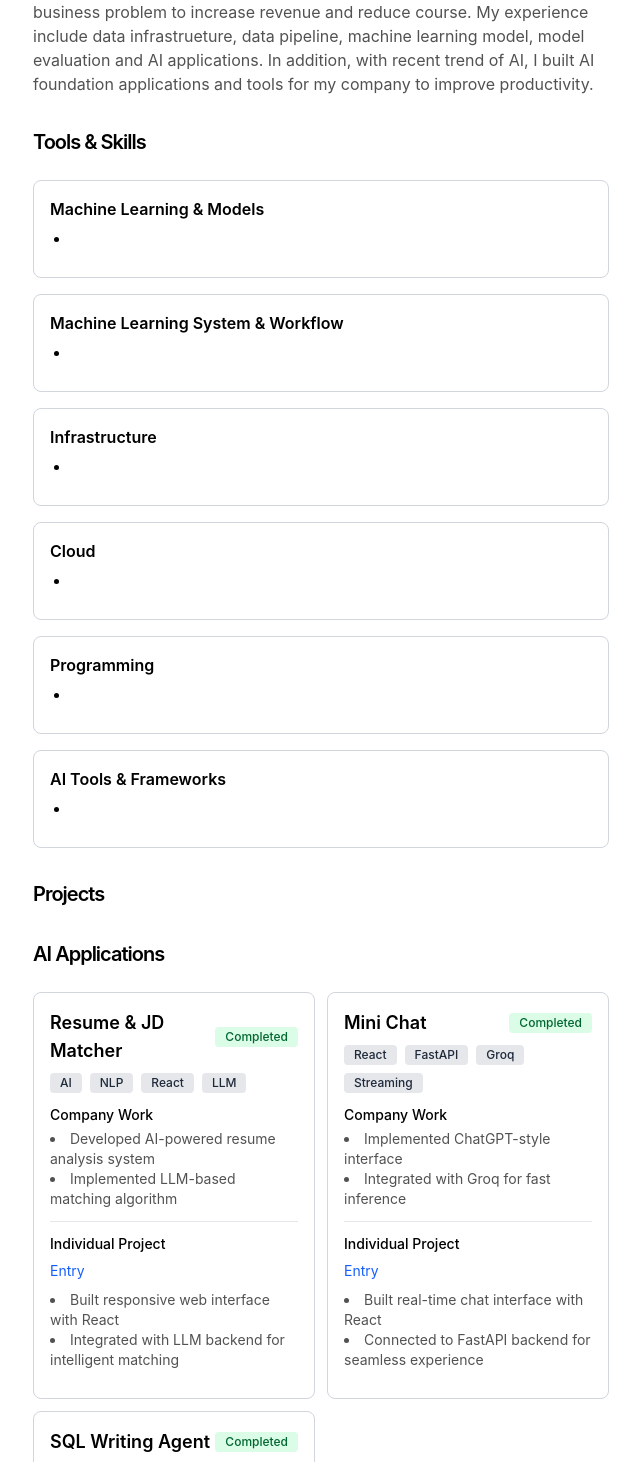
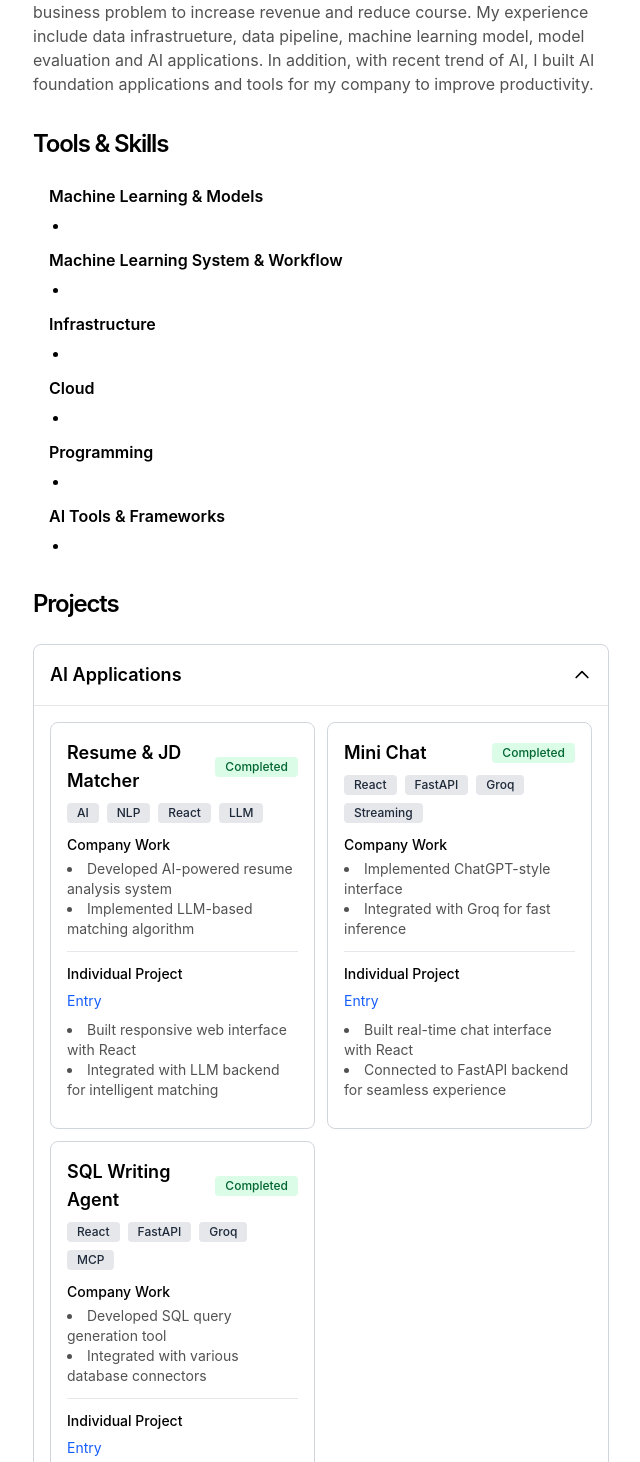
Before and after one commit to CharlotteYW/my-portfolio, a Next.js app: page / in a window 1280 px wide. Shown: the part 168-1630 px from the top of the page, without its empty margins (319-959 px from the left). Built offline with nearby package versions, Linux system fonts and the light colour scheme.

Commit message:
AI update 2026-06-20 12:03

```diff
--- /dev/null
+++ b/app/components/collapsible.tsx
@@ -0,0 +1,41 @@
+'use client'
+
+import { useState } from 'react'
+
+interface CollapsibleProps {
+  title: string
+  children: React.ReactNode
+}
+
+export function Collapsible({ title, children }: CollapsibleProps) {
+  const [isExpanded, setIsExpanded] = useState(true)
+
+  const toggle = () => {
+    setIsExpanded(!isExpanded)
+  }
+
+  return (
+    <div className="border border-gray-300 dark:border-gray-700 rounded-lg mb-4 overflow-hidden">
+      <button
+        className="w-full flex justify-between items-center p-4 text-left hover:bg-gray-50 dark:hover:bg-gray-800 transition-colors"
+        onClick={toggle}
+        aria-expanded={isExpanded}
+      >
+        <h3 className="font-semibold text-lg">{title}</h3>
+        <svg
+          className={`w-5 h-5 transform transition-transform ${isExpanded ? 'rotate-180' : ''}`}
+          fill="none"
+          stroke="currentColor"
+          viewBox="0 0 24 24"
+        >
+          <path strokeLinecap="round" strokeLinejoin="round" strokeWidth={2} d="M19 9l-7 7-7-7" />
+        </svg>
+      </button>
+      {isExpanded && (
+        <div className="p-4 border-t border-gray-200 dark:border-gray-700">
+          {children}
+        </div>
+      )}
+    </div>
+  )
+}
--- a/app/page.tsx
+++ b/app/page.tsx
@@ -3,6 +3,7 @@ import { ProjectCard } from 'app/components/project-card'
 import { LearningItem } from 'app/components/learning-item'
 import { InterviewResource } from 'app/components/interview-resource'
 import { ToolsAndSkills } from 'app/components/tools-and-skills'
+import { Collapsible } from 'app/components/collapsible'
 
 export default function Page() {
   return (
@@ -18,68 +19,43 @@ export default function Page() {
         </p>
 
       <div className="my-8">
-        <h2 className="font-semibold text-xl mb-6 tracking-tighter">Tools & Skills</h2>
+        <h2 className="font-semibold text-2xl mb-6 tracking-tighter">Tools & Skills</h2>
 
-        <ToolsAndSkills
-          title="Machine Learning & Models"
-          content={
-            <ul className="list-disc pl-5 space-y-1 mb-3 text-sm">
+        <h3 className="font-semibold text-base mb-2 ml-4">Machine Learning & Models</h3>
+        <ul className="list-disc pl-5 space-y-1 mb-3 text-sm ml-4">
           <li></li>
         </ul>
-          }
-        />
 
-        <ToolsAndSkills
-          title="Machine Learning System & Workflow"
-          content={
-            <ul className="list-disc pl-5 space-y-1 mb-3 text-sm">
+        <h3 className="font-semibold text-base mb-2 ml-4">Machine Learning System & Workflow</h3>
+        <ul className="list-disc pl-5 space-y-1 mb-3 text-sm ml-4">
           <li></li>
         </ul>
-          }
-        />
 
-        <ToolsAndSkills
-          title="Infrastructure"
-          content={
-            <ul className="list-disc pl-5 space-y-1 mb-3 text-sm">
+        <h3 className="font-semibold text-base mb-2 ml-4">Infrastructure</h3>
+        <ul className="list-disc pl-5 space-y-1 mb-3 text-sm ml-4">
           <li></li>
         </ul>
-          }
-        />
 
-        <ToolsAndSkills
-          title="Cloud"
-          content={
-            <ul className="list-disc pl-5 space-y-1 mb-3 text-sm">
+        <h3 className="font-semibold text-base mb-2 ml-4">Cloud</h3>
+        <ul className="list-disc pl-5 space-y-1 mb-3 text-sm ml-4">
           <li></li>
         </ul>
-          }
-        />
 
-        <ToolsAndSkills
-          title="Programming"
-          content={
-            <ul className="list-disc pl-5 space-y-1 mb-3 text-sm">
+        <h3 className="font-semibold text-base mb-2 ml-4">Programming</h3>
+        <ul className="list-disc pl-5 space-y-1 mb-3 text-sm ml-4">
           <li></li>
         </ul>
-          }
-        />
 
-        <ToolsAndSkills
-          title="AI Tools & Frameworks"
-          content={
-            <ul className="list-disc pl-5 space-y-1 mb-3 text-sm">
+        <h3 className="font-semibold text-base mb-2 ml-4">AI Tools & Frameworks</h3>
+        <ul className="list-disc pl-5 space-y-1 mb-3 text-sm ml-4">
           <li></li>
         </ul>
-          }
-        />
       </div>
 
       <div className="my-8">
-        <h2 className="font-semibold text-xl mb-6 tracking-tighter">Projects</h2>
+        <h2 className="font-semibold text-2xl mb-6 tracking-tighter">Projects</h2>
 
-        <div className="my-8">
-          <h2 className="font-semibold text-xl mb-6 tracking-tighter">AI Applications</h2>
+        <Collapsible title="AI Applications">
           <div className="grid grid-cols-1 md:grid-cols-2 gap-3">
             <ProjectCard
               title="Resume & JD Matcher"
@@ -127,10 +103,9 @@ export default function Page() {
               individualProjectHref="https://sql-agent-dusky.vercel.app/"
             />
           </div>
-        </div>
+        </Collapsible>
 
-        <div className="my-8">
-          <h2 className="font-semibold text-xl mb-6 tracking-tighter">AI Foundation Model & Infrastructure</h2>
+        <Collapsible title="AI Foundation Model & Infrastructure">
           <div className="grid grid-cols-1 md:grid-cols-2 gap-3">
             <ProjectCard
               title="Model Training Pipeline"
@@ -163,10 +138,9 @@ export default function Page() {
               individualProjectHref="#"
             />
           </div>
-        </div>
+        </Collapsible>
 
-        <div className="my-8">
-          <h2 className="font-semibold text-xl mb-6 tracking-tighter">Traditional Machine Learning</h2>
+        <Collapsible title="Traditional Machine Learning">
           <div className="grid grid-cols-1 md:grid-cols-2 gap-3">
             <ProjectCard
               title="Customer Segmentation"
@@ -199,11 +173,13 @@ export default function Page() {
               individualProjectHref="#"
             />
           </div>
-        </div>
+        </Collapsible>
       </div>
 
       <div className="my-8">
-        <h2 className="font-semibold text-xl mb-6 tracking-tighter">Courses & Books</h2>
+        <h2 className="font-semibold text-2xl mb-6 tracking-tighter">Courses & Books</h2>
+
+        <Collapsible title="Courses">
           <div className="grid grid-cols-1 md:grid-cols-2 gap-4">
             <LearningItem
               title="Stanford CS336"
@@ -217,6 +193,11 @@ export default function Page() {
               category="course"
               href="/course/cs224n"
             />
+          </div>
+        </Collapsible>
+
+        <Collapsible title="Books">
+          <div className="grid grid-cols-1 md:grid-cols-2 gap-4">
             <LearningItem
               title="AI Engineering"
               description="Natural Language Processing with Deep Learning course covering NLP techniques."
@@ -242,6 +223,7 @@ export default function Page() {
               href="/book/generativeaiwithlangchain"
             />
           </div>
+        </Collapsible>
       </div>
 
       <div className="my-8">
```
Lines whose indentation alone changed are shown as unchanged.
